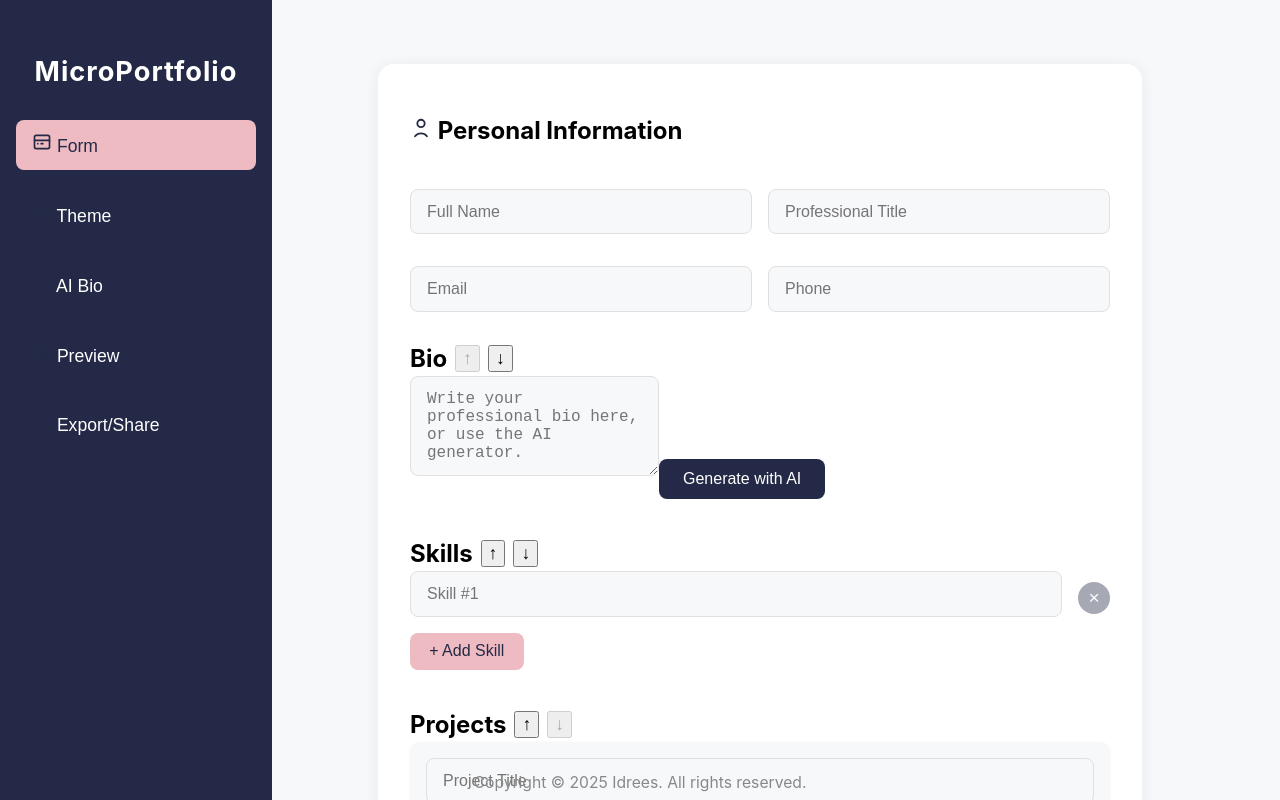
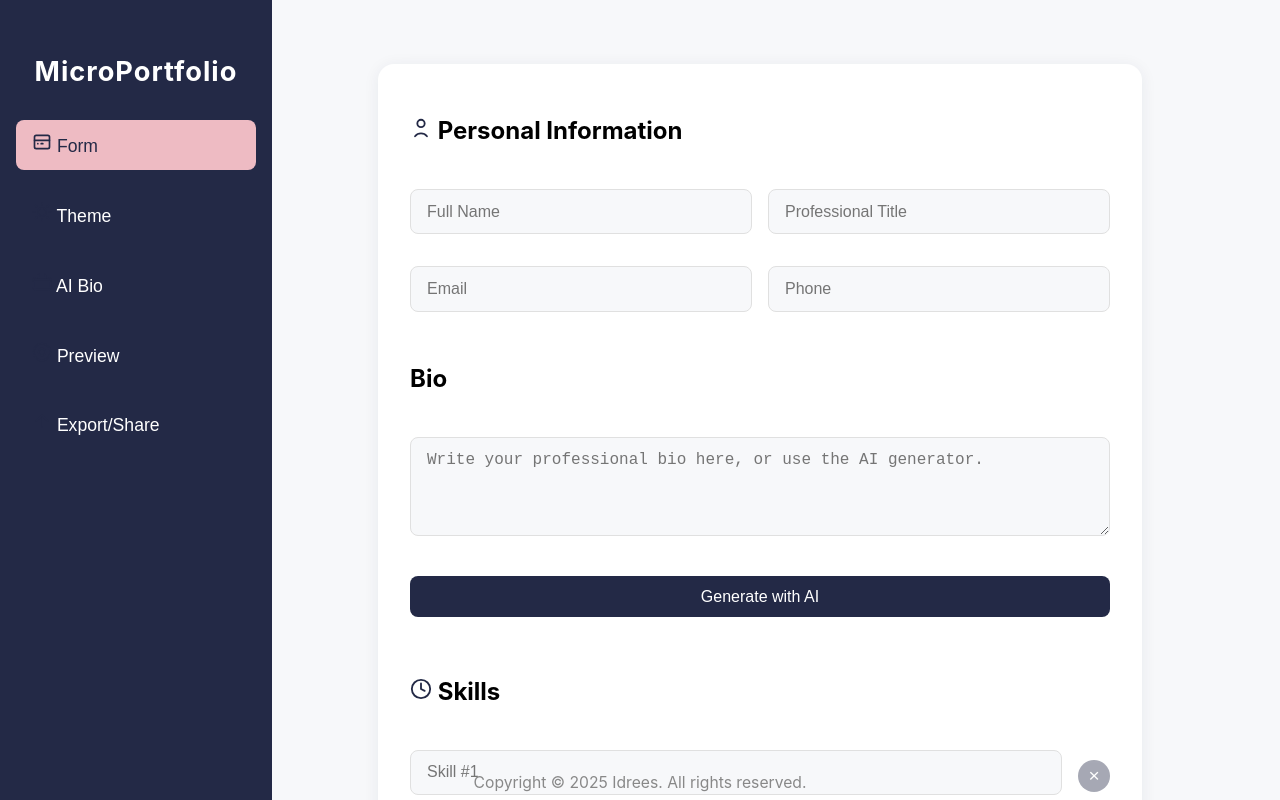
Before and after one commit to idrees31/Micro-Portfolio-Generator, a React (Create React App) app: page / in a window 1280 px wide. Both pictures are taken after a click on the button "Start Building". Shown: the top 800 px of the page. Built offline with nearby package versions, Linux system fonts and the light colour scheme.

Commit message:
revert: remove section reordering feature and restore default section order

```diff
--- a/src/App.js
+++ b/src/App.js
@@ -34,7 +34,6 @@ const App = () => {
   const [bio, setBio] = React.useState(initialBio);
   const [activeSection, setActiveSection] = React.useState('form');
   const [showLanding, setShowLanding] = useState(true);
-  const [sectionOrder, setSectionOrder] = React.useState(['bio', 'skills', 'projects']);
 
   // Handlers to update state from child components
   const handleFormSave = (data) => {
@@ -56,17 +55,6 @@ const App = () => {
   const handleBioSave = (finalBio) => {
     setBio(finalBio);
     setActiveSection('form');
-  };
-
-  // Handler to move a section up or down
-  const moveSection = (section, direction) => {
-    const idx = sectionOrder.indexOf(section);
-    if (idx < 0) return;
-    const newOrder = [...sectionOrder];
-    const swapIdx = direction === 'up' ? idx - 1 : idx + 1;
-    if (swapIdx < 0 || swapIdx >= sectionOrder.length) return;
-    [newOrder[idx], newOrder[swapIdx]] = [newOrder[swapIdx], newOrder[idx]];
-    setSectionOrder(newOrder);
   };
 
   return (
@@ -93,8 +81,6 @@ const App = () => {
                 initialSkills={skills}
                 initialProjects={projects}
                 initialBio={bio}
-                sectionOrder={sectionOrder}
-                moveSection={moveSection}
                 goToAIBio={() => setActiveSection('ai')}
               />
             )}
@@ -119,7 +105,6 @@ const App = () => {
                 theme={theme}
                 layout={layout}
                 bio={bio}
-                sectionOrder={sectionOrder}
                 onBack={() => setActiveSection('theme')}
                 onFinished={() => setActiveSection('export')}
               />
--- a/src/FormBuilder.js
+++ b/src/FormBuilder.js
@@ -15,7 +15,7 @@ const ProjectsIcon = () => (
   <svg width="22" height="22" fill="none" stroke="#232946" strokeWidth="2" strokeLinecap="round" strokeLinejoin="round" viewBox="0 0 24 24"><rect x="3" y="3" width="7" height="7"/><rect x="14" y="3" width="7" height="7"/><rect x="14" y="14" width="7" height="7"/><rect x="3" y="14" width="7" height="7"/></svg>
 );
 
-const FormBuilder = ({ onSave, initialPersonal, initialSkills, initialProjects, initialBio, sectionOrder = ['bio', 'skills', 'projects'], moveSection, goToAIBio }) => {
+const FormBuilder = ({ onSave, initialPersonal, initialSkills, initialProjects, initialBio, goToAIBio }) => {
   // State for form fields
   const [personal, setPersonal] = useState(initialPersonal || { name: '', title: '', email: '', phone: '' });
   const [skills, setSkills] = useState(initialSkills || ['']);
@@ -61,15 +61,6 @@ const FormBuilder = ({ onSave, initialPersonal, initialSkills, initialProjects,
     onSave && onSave({ personal, skills, projects, manualBio });
   };
 
-  // Helper to render section reorder controls
-  const renderSectionHeader = (label, sectionKey) => (
-    <div style={{ display: 'flex', alignItems: 'center', gap: '0.5rem', marginBottom: '0.2rem' }}>
-      <h2 style={{ margin: 0 }}>{label}</h2>
-      <button type="button" onClick={() => moveSection(sectionKey, 'up')} disabled={sectionOrder.indexOf(sectionKey) === 0} style={{ fontSize: '1.1rem', cursor: 'pointer' }}>↑</button>
-      <button type="button" onClick={() => moveSection(sectionKey, 'down')} disabled={sectionOrder.indexOf(sectionKey) === sectionOrder.length - 1} style={{ fontSize: '1.1rem', cursor: 'pointer' }}>↓</button>
-    </div>
-  );
-
   return (
     <FormSection onSubmit={handleSubmit}>
       <h2><UserIcon /> Personal Information</h2>
@@ -106,11 +97,7 @@ const FormBuilder = ({ onSave, initialPersonal, initialSkills, initialProjects,
         />
       </Row>
 
-      {sectionOrder.map(section => {
-        if (section === 'bio') {
-          return (
-            <div key="bio">
-              {renderSectionHeader('Bio', 'bio')}
+      <h2>Bio</h2>
       <TextArea
         rows={4}
         value={manualBio}
@@ -122,13 +109,7 @@ const FormBuilder = ({ onSave, initialPersonal, initialSkills, initialProjects,
           Generate with AI
         </AIBioBtn>
       )}
-            </div>
-          );
-        }
-        if (section === 'skills') {
-          return (
-            <div key="skills">
-              {renderSectionHeader('Skills', 'skills')}
+      <h2><SkillsIcon /> Skills</h2>
       {skills.map((skill, i) => (
         <SkillRow key={i}>
           <Input
@@ -141,13 +122,7 @@ const FormBuilder = ({ onSave, initialPersonal, initialSkills, initialProjects,
         </SkillRow>
       ))}
       <AddBtn type="button" onClick={addSkill}>+ Add Skill</AddBtn>
-            </div>
-          );
-        }
-        if (section === 'projects') {
-          return (
-            <div key="projects">
-              {renderSectionHeader('Projects', 'projects')}
+      <h2><ProjectsIcon /> Projects</h2>
       {projects.map((project, i) => (
         <ProjectCard key={i}>
           <Input
@@ -177,11 +152,6 @@ const FormBuilder = ({ onSave, initialPersonal, initialSkills, initialProjects,
         </ProjectCard>
       ))}
       <AddBtn type="button" onClick={addProject}>+ Add Project</AddBtn>
-            </div>
-          );
-        }
-        return null;
-      })}
       <SubmitBtn type="submit">Save & Continue</SubmitBtn>
     </FormSection>
   );
--- a/src/PortfolioPreview.js
+++ b/src/PortfolioPreview.js
@@ -36,27 +36,27 @@ const ContactIcon = () => (
   <svg width="20" height="20" fill="none" stroke="#eebbc3" strokeWidth="2" strokeLinecap="round" strokeLinejoin="round" viewBox="0 0 24 24"><path d="M21 10.5V6a2 2 0 0 0-2-2H5a2 2 0 0 0-2 2v4.5"/><path d="M3 10.5l9 6 9-6"/></svg>
 );
 
-const PortfolioPreview = ({ personal, skills, projects, theme = 'light', layout = 'minimalist', bio, sectionOrder = ['bio', 'skills', 'projects'], onBack, onFinished }) => {
+const PortfolioPreview = ({ personal, skills, projects, theme = 'light', layout = 'minimalist', bio, onBack, onFinished }) => {
   const t = themePresets[theme] || themePresets.light;
 
-  // Helper to render each section
-  const renderSection = section => {
-    if (section === 'bio') {
-      return <Bio key="bio">{bio || 'Your professional summary will appear here.'}</Bio>;
-    }
-    if (section === 'skills') {
   return (
-        <React.Fragment key="skills">
+    <PreviewSection bg={t.bg} text={t.text}>
+      <PreviewCard card={t.card} layout={layout}>
+        <Header>
+          <ProfileCard>
+            <AvatarWrapper><AvatarIcon /></AvatarWrapper>
+            <div>
+              <Name layout={layout}>{personal?.name || 'Your Name'}</Name>
+              <Title layout={layout}>{personal?.title || 'Your Title'}</Title>
+            </div>
+          </ProfileCard>
+        </Header>
+        <AccentBar accent={t.accent} />
+        <Bio>{bio || 'Your professional summary will appear here.'}</Bio>
         <SectionTitle layout={layout}><SkillsIcon /> Skills</SectionTitle>
         <SkillList>
           {(skills && skills.length > 0 && skills[0]) ? skills.map((s, i) => <Skill key={i}>{s}</Skill>) : <Skill>Skill 1</Skill>}
         </SkillList>
-        </React.Fragment>
-      );
-    }
-    if (section === 'projects') {
-      return (
-        <React.Fragment key="projects">
         <SectionTitle layout={layout}><ProjectsIcon /> Projects</SectionTitle>
         <ProjectList>
           {(projects && projects.length > 0 && projects[0]?.title) ? projects.map((p, i) => (
@@ -79,26 +79,6 @@ const PortfolioPreview = ({ personal, skills, projects, theme = 'light', layout
             </ProjectCard>
           )}
         </ProjectList>
-        </React.Fragment>
-      );
-    }
-    return null;
-  };
-
-  return (
-    <PreviewSection bg={t.bg} text={t.text}>
-      <PreviewCard card={t.card} layout={layout}>
-        <Header>
-          <ProfileCard>
-            <AvatarWrapper><AvatarIcon /></AvatarWrapper>
-            <div>
-              <Name layout={layout}>{personal?.name || 'Your Name'}</Name>
-              <Title layout={layout}>{personal?.title || 'Your Title'}</Title>
-            </div>
-          </ProfileCard>
-        </Header>
-        <AccentBar accent={t.accent} />
-        {sectionOrder.map(renderSection)}
         <SectionDivider />
         <SectionTitle layout={layout}><ContactIcon /> Contact</SectionTitle>
         <ContactInfo>
```
Lines whose indentation alone changed are shown as unchanged.
